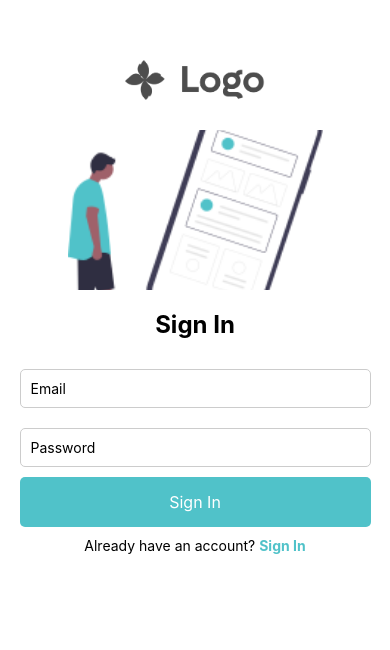
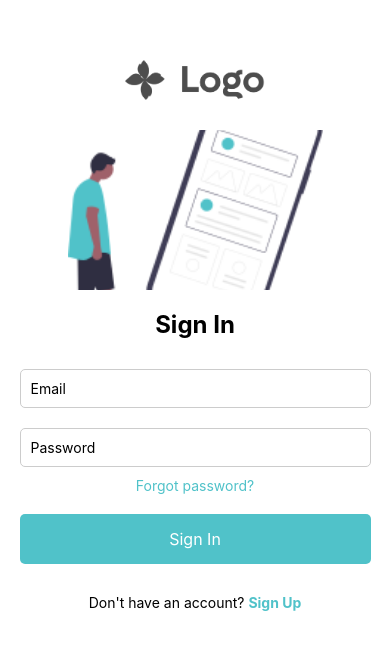
Before and after one commit to toushif468/madProject, a React Native app: screen / in a window 390 px wide. Shown: the top 650 px of the page. Built offline with nearby package versions, Linux system fonts and the light colour scheme.

Commit message:
sign In v3

```diff
--- a/src/screen/LoginScreen.tsx
+++ b/src/screen/LoginScreen.tsx
@@ -28,14 +28,18 @@ const LoginScreen = () => {
           onChangeText={setPassword}
         />
 
-        <TouchableOpacity style={styles.getStartedButton}>
+        <TouchableOpacity>
+          <Text style={styles.forgotPasswordText}>Forgot password?</Text>
+        </TouchableOpacity>
+
+        <TouchableOpacity style={styles.getSignInButton}>
           <Text style={styles.getStartedText}>Sign In</Text>
         </TouchableOpacity>
 
         <View style={styles.signUpTextContainer}>
-          <Text>Already have an account? </Text>
+          <Text>Don't have an account? </Text>
           <TouchableOpacity>
-            <Text style={styles.signUpText}>Sign In</Text>
+            <Text style={styles.signUpText}>Sign Up</Text>
           </TouchableOpacity>
         </View>
       </View>
@@ -79,22 +83,28 @@ const styles = StyleSheet.create({
     borderColor: '#ccc',
     borderRadius: 5,
   },
-  getStartedButton: {
+  getSignInButton: {
     backgroundColor: '#50C2C9',
     padding: 15,
     borderRadius: 5,
+    marginTop: 20,
+    marginBottom: 20,
     width: '100%',
     alignItems: 'center',
   },
   getStartedText: {
     color: '#fff',
     fontSize: 16,
-  }, signUpTextContainer: {
+  },
+  signUpTextContainer: {
     flexDirection: 'row',
     alignItems: 'center',
     marginTop: 10,
-  }, signUpText: {
+  },
+  signUpText: {
     color: '#50C2C9',
     fontWeight: 'bold',
+  }, forgotPasswordText: {
+    color: '#50C2C9',
   },
 });
```
